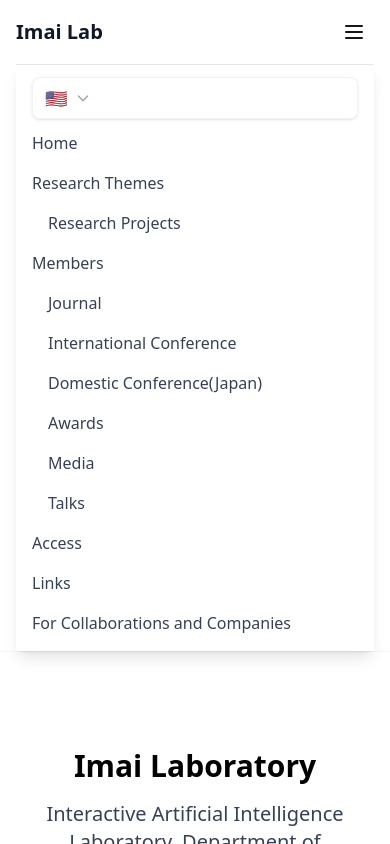
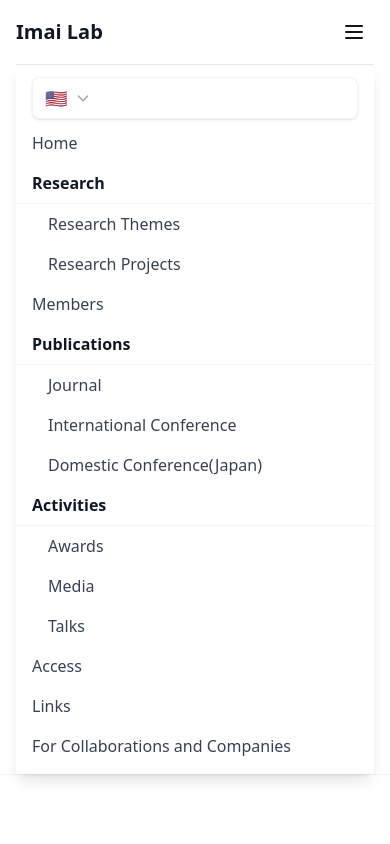
Before and after one commit to imai-laboratory/imai-laboratory.github.io, a Next.js app: page /en in a window 390 px wide. Both pictures are taken after a click on the button "Toggle mobile menu". Shown: the top 844 px of the page. Built offline with nearby package versions, Linux system fonts and the light colour scheme.

Commit message:
style: fix header

```diff
--- a/components/elements/navigation.tsx
+++ b/components/elements/navigation.tsx
@@ -18,7 +18,7 @@ export const Navigation = () => {
       className="bg-white/95 backdrop-blur-sm border-b border-gray-100 sticky top-0 z-50"
       aria-label="main navigation"
     >
-      <div className="max-w-7xl mx-auto px-4 sm:px-6 lg:px-8">
+      <div className="px-4 sm:px-6 lg:px-8">
         <div className="flex items-center justify-between h-16">
           {/* Logo */}
           <div className="flex-shrink-0">
@@ -128,12 +128,15 @@ export const Navigation = () => {
                 if (item.children) {
                   return (
                     <div key={item.key}>
+                      <div className="px-4 py-2 font-semibold text-gray-900 border-b border-gray-100">
+                        {t(item.key)}
+                      </div>
                       {item.children.map((child) => (
                         <MobileNavLink
                           key={child.key}
                           href={`/${locale}${child.href}`}
                           onClickAction={() => setIsMobileMenuOpen(false)}
-                          className={child.indented ? "pl-8" : ""}
+                          className="pl-8"
                         >
                           {t(child.key)}
                         </MobileNavLink>
```
